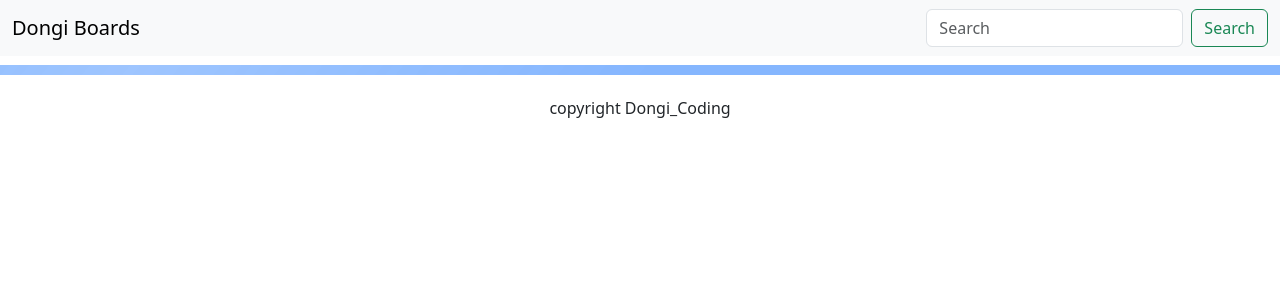
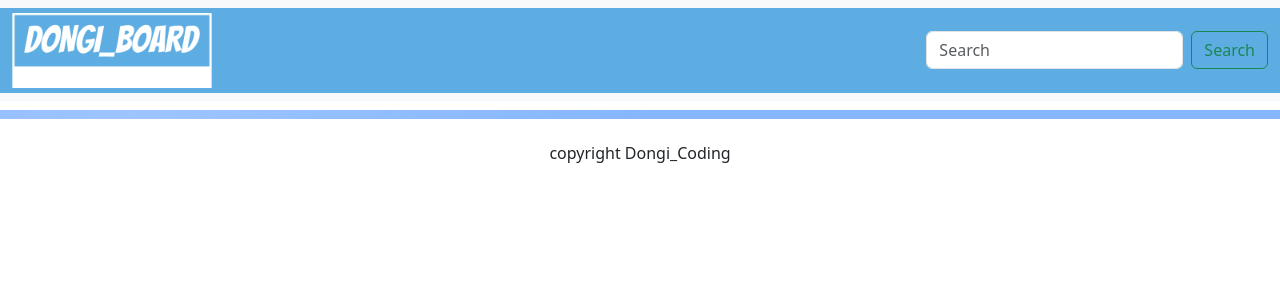
Before and after one commit to DongiCoding/DongiBoards, a Spring app: page /layouts/layout in a window 1280 px wide. Shown: the top 300 px of the page. Run offline with Thymeleaf, Linux system fonts and the light colour scheme; the template is opened without the code that fills it, so the values that code supplies are empty.

Commit message:
홈 페이지 수정, 홈 매핑을 변경하기위한 홈 컨트롤러 만듬

```diff
--- a/boards/src/main/resources/templates/fragments/header.html
+++ b/boards/src/main/resources/templates/fragments/header.html
@@ -1,7 +1,9 @@
 		<header th:fragment="header">
 			<nav class="navbar bg-body-tertiary">
-			  <div class="container-fluid">
-			    <a class="navbar-brand">Dongi Boards</a>
+			  <div class="container-fluid" style="background-color: #5DADE2">
+			    <a th:href="@{/}" class="navbar-brand">
+					<img style="width: 200px;" th:src="@{/images/dongiBoardLogo.png}">
+				</a>
 			    <form class="d-flex" role="search">
 			      <input class="form-control me-2" type="search" placeholder="Search" aria-label="Search">
 			      <button class="btn btn-outline-success" type="submit">Search</button>
--- a/boards/src/main/resources/templates/index.html
+++ b/boards/src/main/resources/templates/home.html
@@ -2,9 +2,9 @@
 <html layout:decorate="~{layouts/layout}">
   <div layout:fragment="content">
   	<div style="text-align: center;">
-		  <h1>
-			  <a th:href="@{/brd/brdList}" id="mainTitle">Dongi's Boards</a>
-		  </h1>
+	  <a th:href="@{/brd/brdList}" id="mainTitle">
+		 <img style="width: 300px;" th:src="@{/images/logo-black.png}">
+	  </a>
 	</div>
   </div>
 </html>
```
Also changed, not shown: boards/src/main/java/com/dongi/boards/controller/HomeController.java (added, +13 -0 lines), boards/src/main/resources/static/images/dongiBoardLogo.png (added), boards/src/main/resources/static/images/logo-black.png (added).
